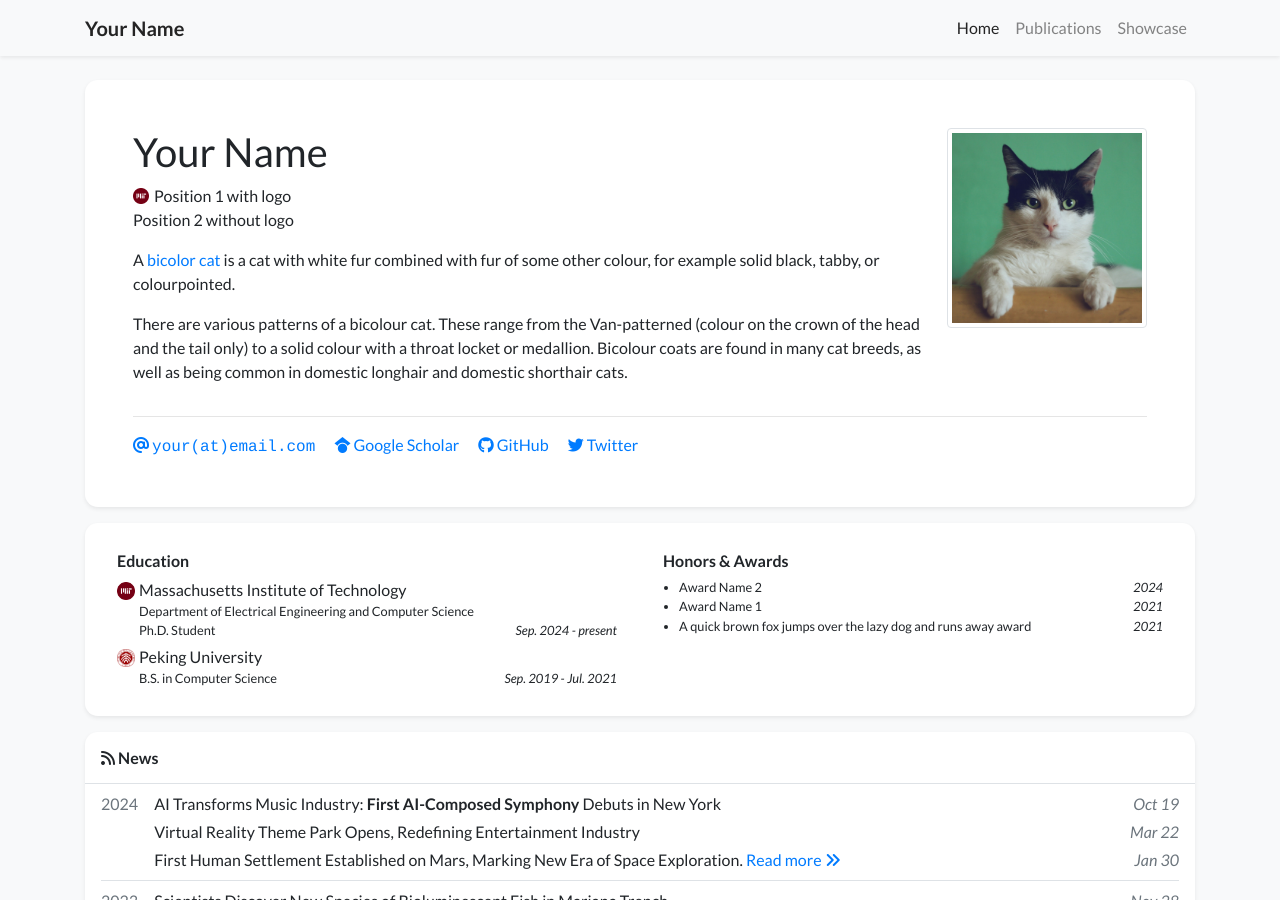
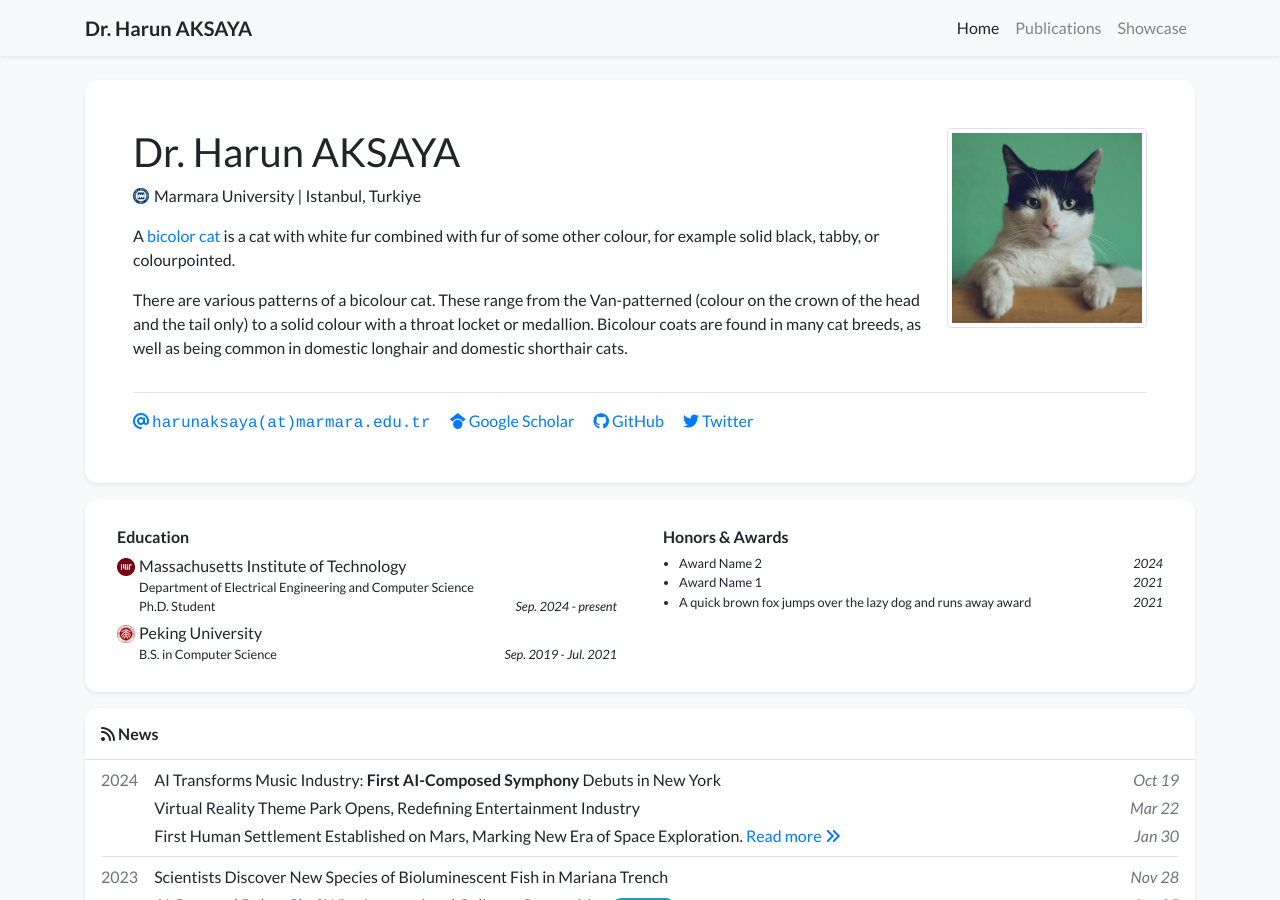
Before and after one commit to harunaksaya/harunaksaya.github.io, a Jekyll site: the page built from index.html, in a window 1280 px wide and 900 px high. Built offline with Jekyll 4.4.1, drawn with Linux system fonts in a browser that asks for light colours; nearby versions of some CDN libraries; a style sheet for code colours, icons or effects is not loaded.

Commit message:
il düzenlemeler

```diff
--- a/_data/profile.yml
+++ b/_data/profile.yml
@@ -1,14 +1,14 @@
-primary_name: "Your Name"
+primary_name: "Dr. Harun AKSAYA"
 secondary_name: ""
-navbar_name: "Your Name"
+navbar_name: "Dr. Harun AKSAYA"
 
 positions:
-- logo: /assets/images/badges/MIT_Social_circle.png  # Logo is optional
-  name: Position 1 with logo
-- name: Position 2 without logo
+- logo: /assets/images/badges/marmara_logo.png  # Logo is optional
+  name: Marmara University | Istanbul, Turkiye
+  position: Professor
 
 
-email: "your@email.com"
+email: "harunaksaya@marmara.edu.tr"
 # cv_link: link-to-your-cv-file
 gscholar: xFmQpf4AAAAJ  # This is an example, replace it with your own Google Scholar ID
 github: your_github_id
```
Also changed, not shown: assets/images/badges/marmara_logo.png (added).
